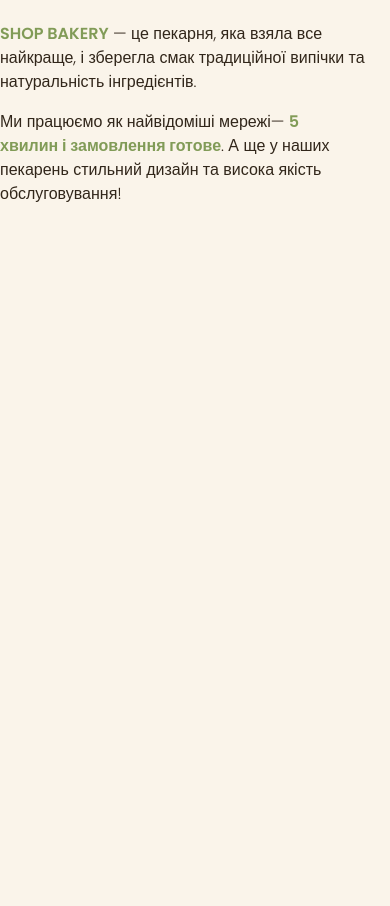
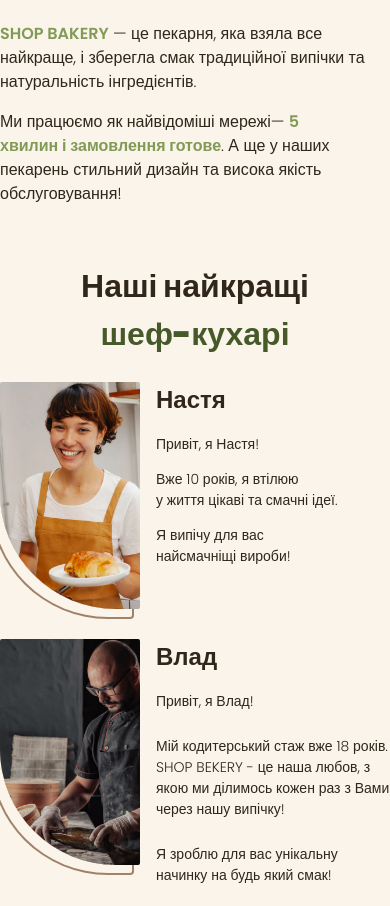
Before and after one commit to Natalia-Kalashnikova/shop-bakery, a plain HTML site: page index.html in a window 390 px wide. Shown: the part 764-1670 px from the top of the page. Before the commit the page ends 1006 px from the top, so only its background shows below. Drawn offline with Linux system fonts and the light colour scheme.

Commit message:
Style: make chefs section responsive
Enable the chefs section and add responsive layouts for chef cards, photos, and typography. Hide decorative title lines on smaller screens and make images scale within their containers.

```diff
--- a/index.html
+++ b/index.html
@@ -146,42 +146,62 @@
           </div>
         </div>
       </section>
-      <!-- <section class="chefs-section section" id="chefs-section">
+      <section
+        class="chefs-section section"
+        id="chefs-section"
+      >
         <div class="container">
           <h2 class="chefs-title section-title centered">
-            Наші найкращі <br><span class="text-brand-dark">шеф-кухарі </span>
+            Наші найкращі <br /><span class="text-brand-dark">шеф-кухарі </span>
           </h2>
           <ul class="chef-list">
             <li class="chef-item">
               <article class="chef-card">
-                <img class="chef-photo" src="./images/nastya-chef.jpg" alt="Nastya chef">
+                <img
+                  class="chef-photo"
+                  src="./images/nastya-chef.jpg"
+                  alt="Nastya chef"
+                />
                 <div>
                   <h3 class="chef-title">Настя</h3>
                   <div class="chef-text">
                     <p>Привіт, я Настя!</p>
-                    <p>Вже 10 років, я втілюю<br> у життя цікаві та смачні ідеї.</p>
-                    <p>Я випічу для вас<br> найсмачніщі вироби!</p>
+                    <p>
+                      Вже 10 років, я втілюю<br />
+                      у життя цікаві та смачні ідеї.
+                    </p>
+                    <p>
+                      Я випічу для вас<br />
+                      найсмачніщі вироби!
+                    </p>
                   </div>
                 </div>
               </article>
             </li>
             <li class="chef-item">
               <article class="chef-card">
-                <img class="chef-photo" src="./images/vlad-chef.jpg" alt="Vlad chef">
+                <img
+                  class="chef-photo"
+                  src="./images/vlad-chef.jpg"
+                  alt="Vlad chef"
+                />
                 <div>
                   <h3 class="chef-title">Влад</h3>
                   <p class="chef-text">Привіт, я Влад!</p>
                   <p class="chef-text">
                     Мій кодитерський стаж вже 18 років. SHOP BEKERY - це наша
-                    любов, з якою ми ділимось кожен раз з Вами через нашу випічку!
+                    любов, з якою ми ділимось кожен раз з Вами через нашу
+                    випічку!
                   </p>
-                  <p class="chef-text">Я зроблю для вас унікальну начинку на будь який смак!</p>
+                  <p class="chef-text">
+                    Я зроблю для вас унікальну начинку на будь який смак!
+                  </p>
                 </div>
               </article>
             </li>
           </ul>
         </div>
-      </section> -->
+      </section>
       <!-- <section class="formats-section section" id="formats-section">
         <div class="container">
           <h2 class="formats-title section-title centered">Формати</h2>
--- a/scss/_base.scss
+++ b/scss/_base.scss
@@ -31,6 +31,12 @@ p {
   margin-top: 0;
 }
 
+img{
+  display: block;
+  max-width: 100%;
+  height: auto;
+}
+
 a {
   display: inline-block;
 }
--- a/scss/components/_chef-card.scss
+++ b/scss/components/_chef-card.scss
@@ -1,26 +1,47 @@
 .chef-card {
   display: flex;
+  align-items: flex-start;
+  gap: 16px;
+
+  @media screen and (min-width: $bp-desktop) {
     gap: 30px;
+  }
 
   .chef-photo {
+    width: 140px;
+    border-radius: 2px 2px 2px 116px;
+    box-shadow:
+      -8px 8px 0 0 var(--color-primary-light),
+      -8px 8px 0 2px var(--color-primary-copyright);
+
+    @media screen and (min-width: $bp-desktop) {
+      width: 240px;
       border-radius: 4px 4px 4px 200px;
       box-shadow:
         -16px 16px 0 0 var(--color-primary-light),
         -16px 16px 0 2px var(--color-primary-copyright);
     }
+  }
 
   .chef-title {
     margin-bottom: 16px;
+    font-size: 24px;
+    font-weight: 600;
 
+    @media screen and (min-width: $bp-desktop) {
       font-size: 40px;
-        font-weight: 600;
+    }
   }
 
   .chef-text {
+    font-size: 14px;
     margin-bottom: 24px;
 
     &:last-child {
       margin-bottom: 0;
     }
+    @media screen and (min-width: $bp-tablet) {
+      font-size: 18px;
     }
   }
+}
--- a/scss/layouts/_chefs-section.scss
+++ b/scss/layouts/_chefs-section.scss
@@ -1,17 +1,25 @@
-.chefs-section{
+.chefs-section {
   .chefs-title {
     position: relative;
-        /* max-width: 538px; */
-        margin: 0 auto 80px;
+    margin: 0 auto 24px;
+
+    @media screen and (min-width: $bp-desktop) {
+      margin-bottom: 80px;
+    }
 
     &::before,
     &::after {
+      display: none;
       position: absolute;
       bottom: 24px;
       width: 352px;
       border: 2px solid var(--color-brand-light);
 
       content: '';
+
+      @media screen and (min-width: $bp-desktop) {
+        display: block;
+      }
     }
 
     &::before {
@@ -25,11 +33,19 @@
 
   .chef-list {
     display: flex;
+    flex-direction: column;
+    flex-wrap: wrap;
+    gap: 30px;
+
+    @media screen and (min-width: $bp-tablet) {
+      flex-direction: row;
       gap: 40px 30px;
-        /* flex-wrap: wrap; */
+    }
   }
 
   .chef-item {
-        flex-basis: calc(100% - 30px / 2);
+    @media screen and (min-width: $bp-tablet) {
+      flex-basis: calc((100% - 30px) / 2);
     }
   }
+}
```
Also changed, not shown: css/main.min.css, 1 other file. Lines whose indentation alone changed are shown as unchanged.
